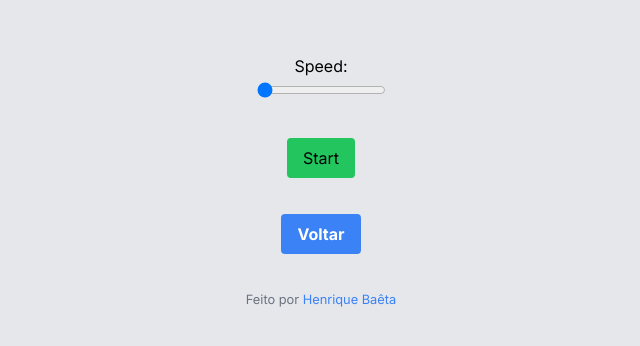
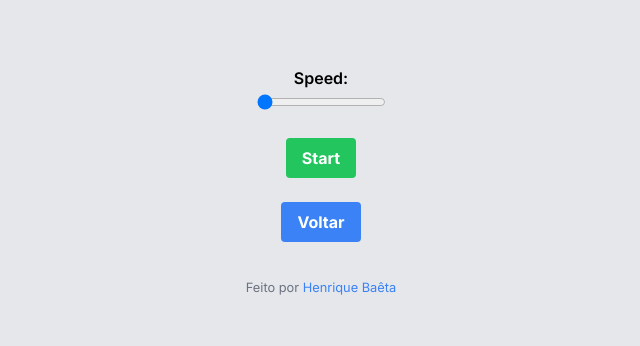
Before and after one commit to HenriqueBaetaLeite/random-arrow, a Next.js app: page /randomArrow in a window 1280 px wide. Shown: the part 218-564 px from the top of the page, without its empty margins (319-959 px from the left). Built offline with nearby package versions, Linux system fonts and the light colour scheme.

Commit message:
feat: components

```diff
--- a/src/app/components/BackHomeButton.js
+++ b/src/app/components/BackHomeButton.js
@@ -10,7 +10,7 @@ const BackHomeButton = () => {
 
   return (
     <button
-      className="bg-blue-500 hover:bg-blue-700 text-white font-bold py-2 px-4 rounded m-3"
+      className="bg-blue-500 hover:bg-blue-700 text-white font-bold py-2 px-4 rounded m-3 transition"
       onClick={() => backToHome()}
     >
       Voltar
--- /dev/null
+++ b/src/app/components/SlideSpeed.js
@@ -0,0 +1,14 @@
+const SlideSpeed = ({ speed, setSpeed }) => (
+  <div className="m-4 flex flex-col justify-center items-center">
+    <label className="m-1 text-black font-semibold">Speed:</label>
+    <input
+      type="range"
+      min="1"
+      max="5"
+      value={speed}
+      onChange={(e) => setSpeed(Number(e.target.value))}
+    />
+  </div>
+);
+
+export default SlideSpeed;
--- /dev/null
+++ b/src/app/components/StartStopButton.js
@@ -0,0 +1,13 @@
+import React from "react";
+
+const StartStopButton = ({ isRunning, startGame, stopGame }) => {
+  return (
+    <button
+      className="bg-green-500 hover:bg-green-700 text-white font-bold py-2 px-4 rounded m-3 transition"
+      onClick={isRunning ? () => stopGame() : () => startGame()}
+    >
+      {isRunning ? "Stop" : "Start"}
+    </button>
+  );
+};
+export default StartStopButton;
--- a/src/app/randomArrow/page.js
+++ b/src/app/randomArrow/page.js
@@ -3,6 +3,14 @@ import React, { useState, useEffect } from "react";
 import BackHomeButton from "../components/BackHomeButton";
 import ArrowRandom from "../components/ArrowRandom";
 import MyFooter from "../components/MyFooter";
+import StartStopButton from "../components/StartStopButton";
+import SlideSpeed from "../components/SlideSpeed";
+
+const directions = ["up", "left", "right"];
+
+const randomizeDirection = () => {
+  return directions[Math.floor(Math.random() * directions.length)];
+};
 
 const Home = () => {
   // const sound = new Audio("./sounds/button-3.wav");
@@ -10,29 +18,25 @@ const Home = () => {
   const [speed, setSpeed] = useState(1);
   const [direction, setDirection] = useState("");
 
-  const directions = ["up", "left", "right"];
-
   useEffect(() => {
     let interval;
     if (isRunning) {
       interval = setInterval(() => {
-        const randomDirection =
-          directions[Math.floor(Math.random() * directions.length)];
+        const randomDirection = randomizeDirection();
 
         if (randomDirection === direction) {
-          const randomDirection =
-            directions[Math.floor(Math.random() * directions.length)];
+          // sound.play();
+          const randomDirection = randomizeDirection();
 
           setDirection(randomDirection);
+        } else {
           // sound.play();
-        } else {
           setDirection(randomDirection);
-          // sound.play();
         }
-      }, 1500 / (speed / 2));
+      }, 1500 / (speed / 2.5));
     }
     return () => clearInterval(interval);
-  }, [isRunning, speed, directions]);
+  }, [isRunning, speed, direction]);
 
   const startGame = () => {
     setIsRunning(true);
@@ -48,24 +52,16 @@ const Home = () => {
         "flex flex-col items-center justify-center h-screen bg-gray-200"
       }
     >
-      <div className="m-4 flex flex-col justify-center items-center">
-        <label className="m-1 text-black">Speed:</label>
-        <input
-          type="range"
-          min="1"
-          max="5"
-          value={speed}
-          onChange={(e) => setSpeed(Number(e.target.value))}
-        />
-      </div>
+      <SlideSpeed speed={speed} setSpeed={setSpeed} />
+
       {isRunning && <ArrowRandom direction={direction} />}
 
-      <button
-        className="m-6 px-4 py-2 bg-green-500 dark:text-white rounded hover:bg-green-700 transition"
-        onClick={isRunning ? () => stopGame() : () => startGame()}
-      >
-        {isRunning ? "Stop" : "Start"}
-      </button>
+      <StartStopButton
+        isRunning={isRunning}
+        startGame={startGame}
+        stopGame={stopGame}
+      />
+
       {!isRunning && <BackHomeButton />}
       {!isRunning && <MyFooter />}
     </div>
```
